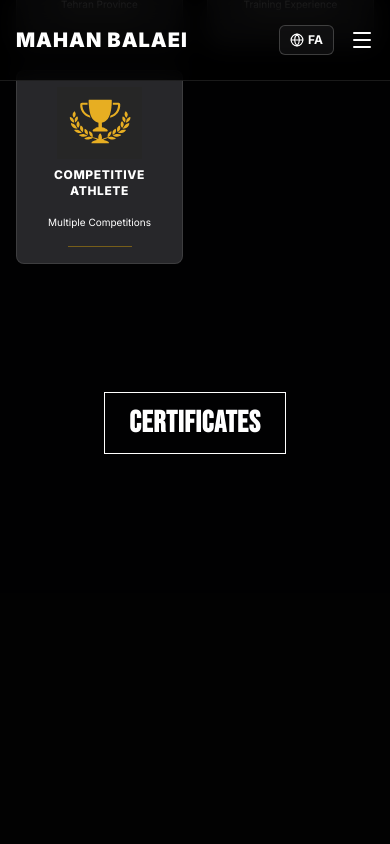
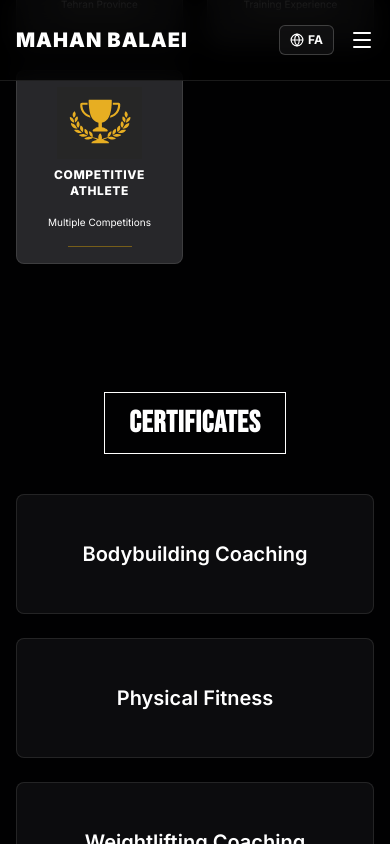
Before and after one commit to parham-tech/Fitness-Coach, a Next.js app: page / in a window 390 px wide. Both pictures are taken after a click on the element "CERTIFICATES". Shown: the part 1948-2792 px from the top of the page. Built offline with nearby package versions, Linux system fonts and the light colour scheme.

Commit message:
update certificate for mobile

```diff
--- a/src/app/page.tsx
+++ b/src/app/page.tsx
@@ -9,8 +9,8 @@ import Contact from "@/features/contact/Contact";
 export const metadata: Metadata = {
   metadataBase: new URL("https://mahanbalaei.ir"),
 
-  title:
-    "ماهان بالایی | مربی بدنسازی، پاورلیفتینگ و آمادگی جسمانی (Mahan Balaei)",
+
+  title: "ماهان بالایی | Mahan Balaei",
 
   description:
     "ماهان بالایی (Mahan Balaei) مربی بدنسازی، پاورلیفتینگ و آمادگی جسمانی با ۱۷+ سال سابقه تمرین و تخصص در برنامه‌ریزی تمرینات قدرتی و بهبود عملکرد ورزشی. / Mahan Balaei is a Strength Coach, Bodybuilding Coach & Powerlifting Champion with 17+ years of experience.",
--- a/src/features/certificates/Certificates.tsx
+++ b/src/features/certificates/Certificates.tsx
@@ -1,5 +1,6 @@
 "use client";
 
+import { useState } from "react";
 import Container from "@/shared/components/Container";
 import { useLanguage } from "@/providers/LanguageContext";
 
@@ -20,6 +21,7 @@ const certificates = [
 
 export default function Certificates() {
   const { t, isRtl } = useLanguage();
+  const [isOpen, setIsOpen] = useState(false);
 
   return (
     <section
@@ -29,25 +31,26 @@ export default function Certificates() {
       <Container>
         <div className="group flex flex-col items-center">
           <h2
+            onClick={() => setIsOpen(!isOpen)}
             className={`inline-block cursor-pointer border border-white px-6 py-3 text-3xl sm:text-4xl font-bold uppercase transition-colors duration-300 hover:border-yellow-400 ${
               isRtl ? "" : "font-bebas"
-            } tracking-wide text-white`}
+            } tracking-wide text-white select-none`}
           >
             {t("cert.title")}
           </h2>
 
           <div
-            className="
+            className={`
               mt-10
               grid w-full grid-cols-1 gap-6
               sm:grid-cols-2 lg:grid-cols-3
-              opacity-0 -translate-y-4
-              pointer-events-none
               transition-all duration-500
-              group-hover:opacity-100
-              group-hover:translate-y-0
-              group-hover:pointer-events-auto
-            "
+              ${
+                isOpen
+                  ? "opacity-100 translate-y-0 pointer-events-auto"
+                  : "opacity-0 -translate-y-4 pointer-events-none md:group-hover:opacity-100 md:group-hover:translate-y-0 md:group-hover:pointer-events-auto"
+              }
+            `}
           >
             {certificates.map((certificate) => (
               <div
```
